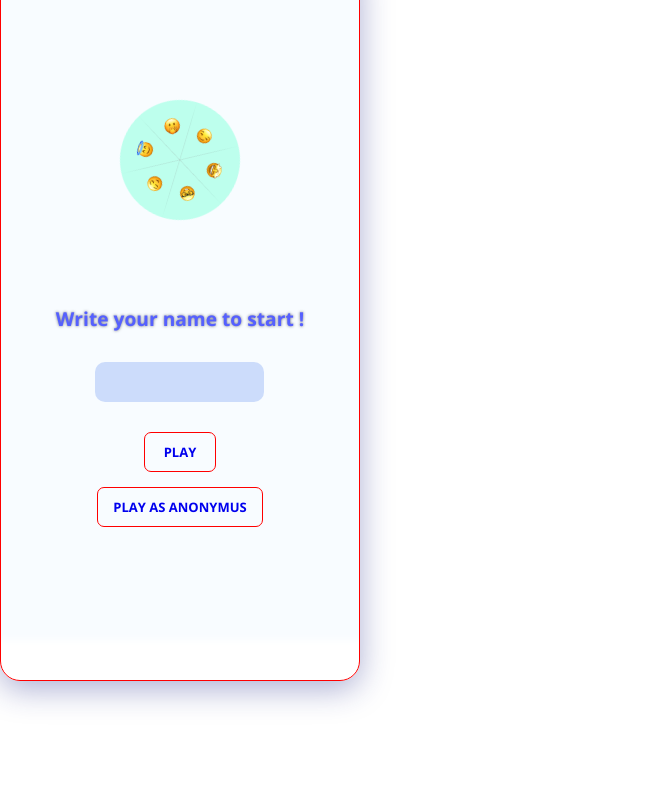
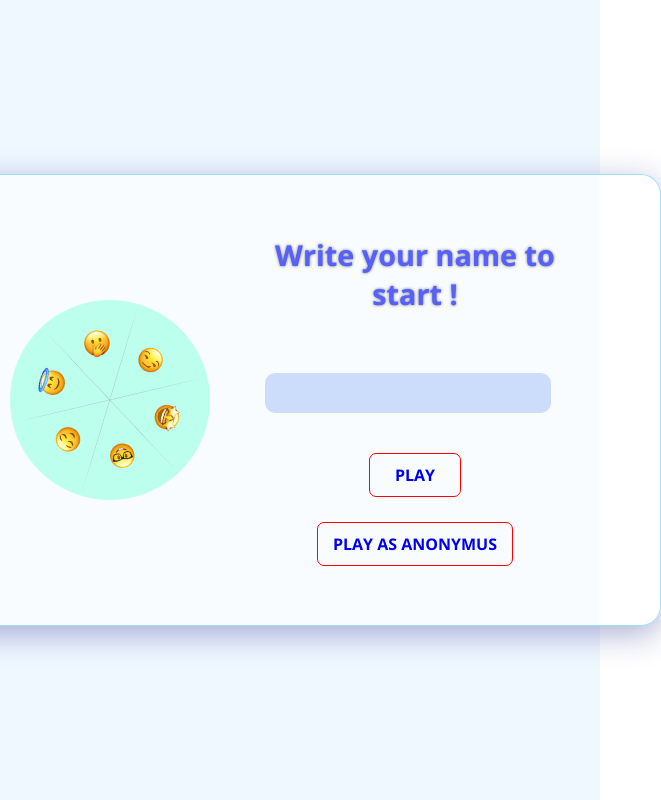
Before and after one commit to masters-of-the-universee/triwow, a React (Create React App) app: page / in a window 600 px wide. Shown: the whole page, 661 px wide, since content can reach past the window. Built offline with nearby package versions, Linux system fonts and the light colour scheme.

Commit message:
Fully responsive login-page

```diff
--- a/src/views/login-page/loginpage.scss
+++ b/src/views/login-page/loginpage.scss
@@ -164,9 +164,10 @@ nav {
 		width: auto;
 		height: auto;
 		margin: 0;
-		padding: 25px 5px;
+		padding: 25px;
 		h3 {
 			text-align: center;
+			margin-bottom: 5px !important;
 		}
 		.left-section,
 		.right-section {
@@ -174,7 +175,8 @@ nav {
 			max-height: 100%;
 		}
 		.left-section {
-			width: 60%;
+			width: 45%;
+
 			img {
 				width: 300px;
 				height: auto;
@@ -187,22 +189,20 @@ nav {
 	.main-wrapper {
 		width: 100%;
 		height: 100vh;
-		display: flex;
-		align-items: center;
-		justify-content: center;
-		background-color: aliceblue;
+		@include centered();
 		.login-container {
-			display: flex;
-			align-items: center;
-			justify-content: center;
-			max-width: 89%;
-			margin: 0;
+			@include centered();
+			//max-width: 89%;
+			margin: auto;
+			width: auto;
+			padding: 25px 70px !important;
 			.left-section {
-				width: 75%;
+				width: auto;
 				height: 100%;
 				display: flex;
 				align-items: center;
 				justify-content: center;
+				margin-right: 30px;
 				img {
 					width: 200px;
 					height: auto;
@@ -260,30 +260,22 @@ nav {
 	}
 }
 
-@media screen and (min-width: 375px) and (max-width: 767px) {
-	body,
-	html,
-	.root,
-	section,
-	.main {
-		width: 100%;
+@media screen and (min-width: 374px) and (max-width: 530px) {
+	.main-wrapper {
+		//width: 360px;
 		height: 100vh;
-	}
-
-	.main-wrapper {
-		width: 360px;
-		height: 640px;
 		display: flex;
 		align-items: center;
 		justify-content: center;
 		background-color: aliceblue;
+		overflow: hidden;
 		.login-container {
 			display: flex;
-			width: 360px;
-			height: 100%;
-			border: 1px solid red;
+			width: 300px;
+			height: 75%;
 			border-radius: 20px;
 			flex-direction: column;
+			padding: 20px;
 			.left-section {
 				width: 100%;
 				height: 30%;
@@ -294,7 +286,7 @@ nav {
 					animation: deneme infinite 10s linear;
 					transition: 3s all ease;
 					cursor: default;
-					width: 120px;
+					width: 140px;
 					height: auto;
 				}
 			}
@@ -344,7 +336,7 @@ nav {
 					border-radius: 7px;
 					font-weight: bold;
 					height: auto;
-					border: 1px solid red;
+					//border: 1px solid red;
 					font-size: 13px;
 				}
 			}
```
